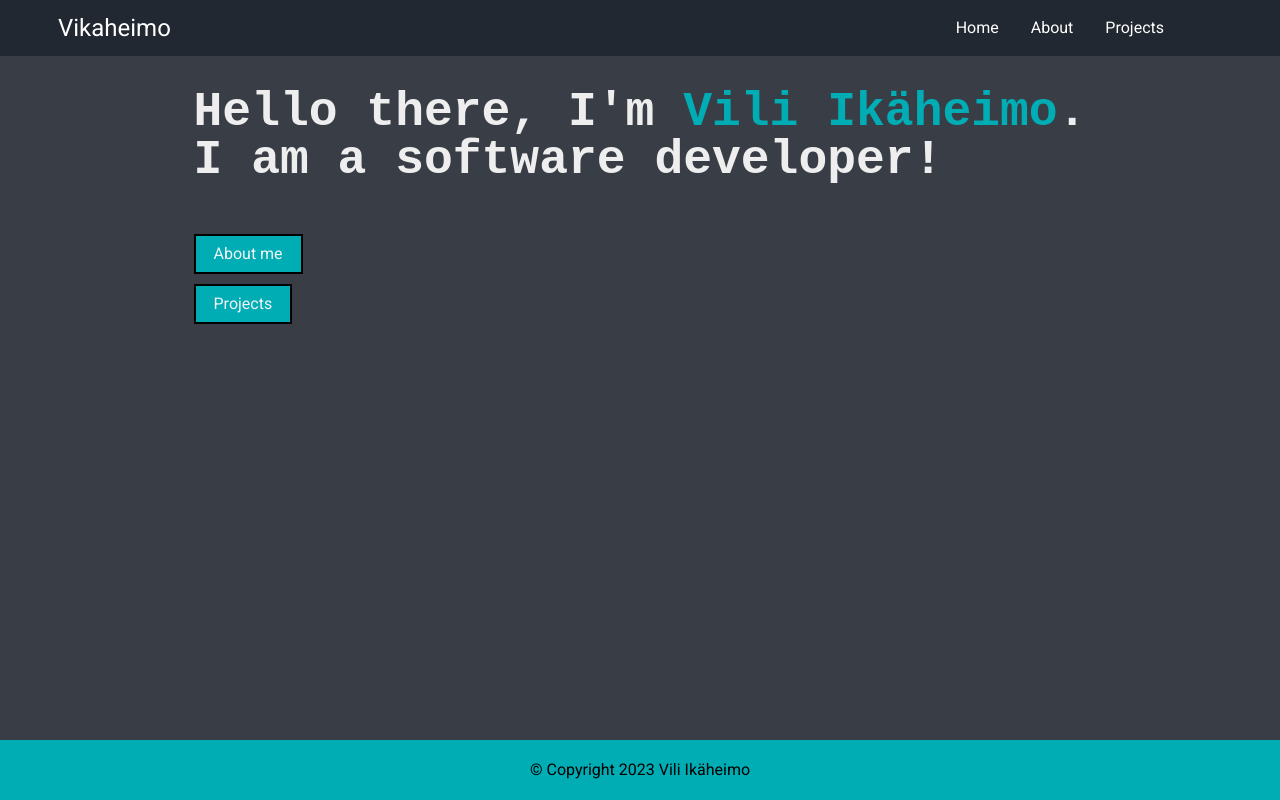
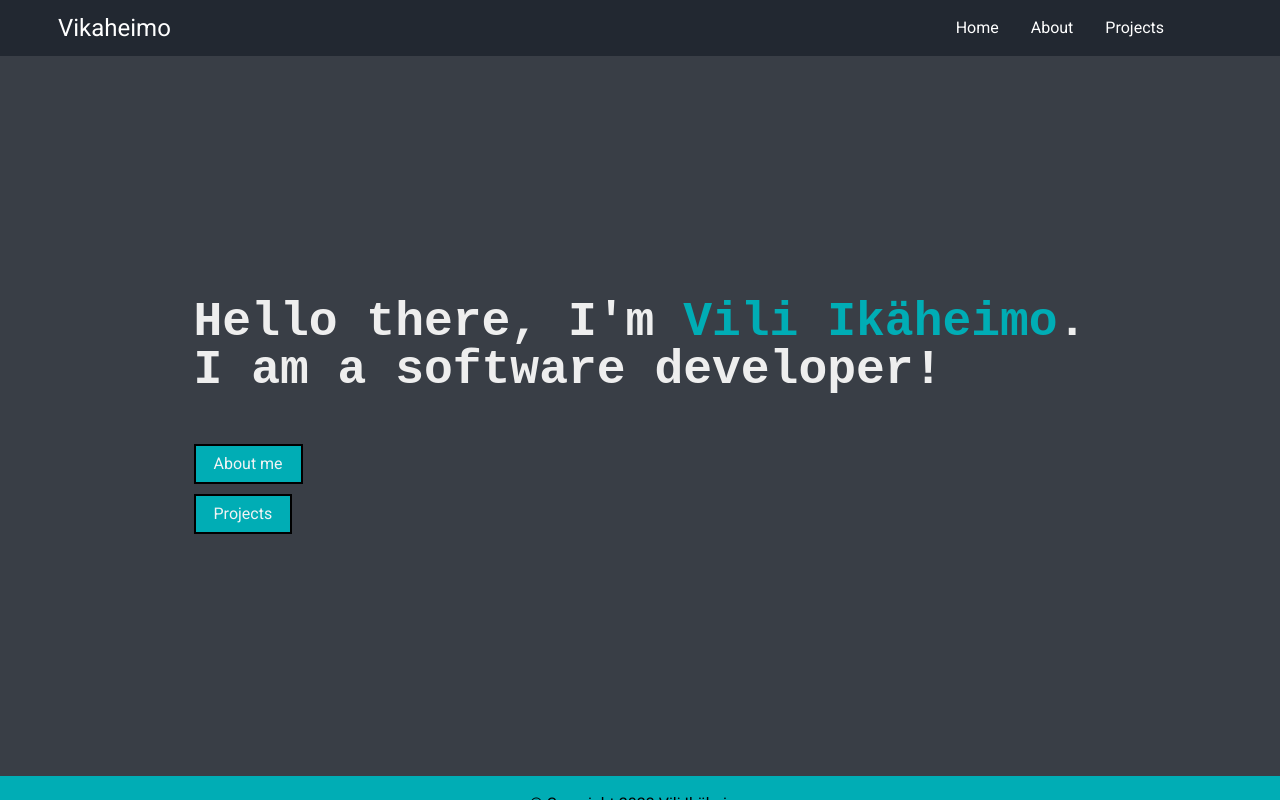
Before and after one commit to Vikaheimo/Portfolio-frontend, a SvelteKit app: page / in a window 1280 px wide. Built offline with nearby package versions, Linux system fonts and the light colour scheme.

Commit message:
Fix more css

```diff
--- a/src/routes/+layout.svelte
+++ b/src/routes/+layout.svelte
@@ -54,12 +54,13 @@
     // Custom body
     :global(body), :global(html) {
         height: 100%;
-        overflow: scroll;
+        overflow: auto;
     }
 
     :global(body) {
         display: flex;
         flex-direction:column;
+        min-height: 100%
     }
 
     @import url('https://fonts.googleapis.com/css2?family=Roboto&display=swap');
@@ -70,6 +71,6 @@
 	}
     main {
         color: #EEEEEE;
-        padding: 2rem 0 1rem 0;
+        min-height: 90%
     }
 </style>
```
